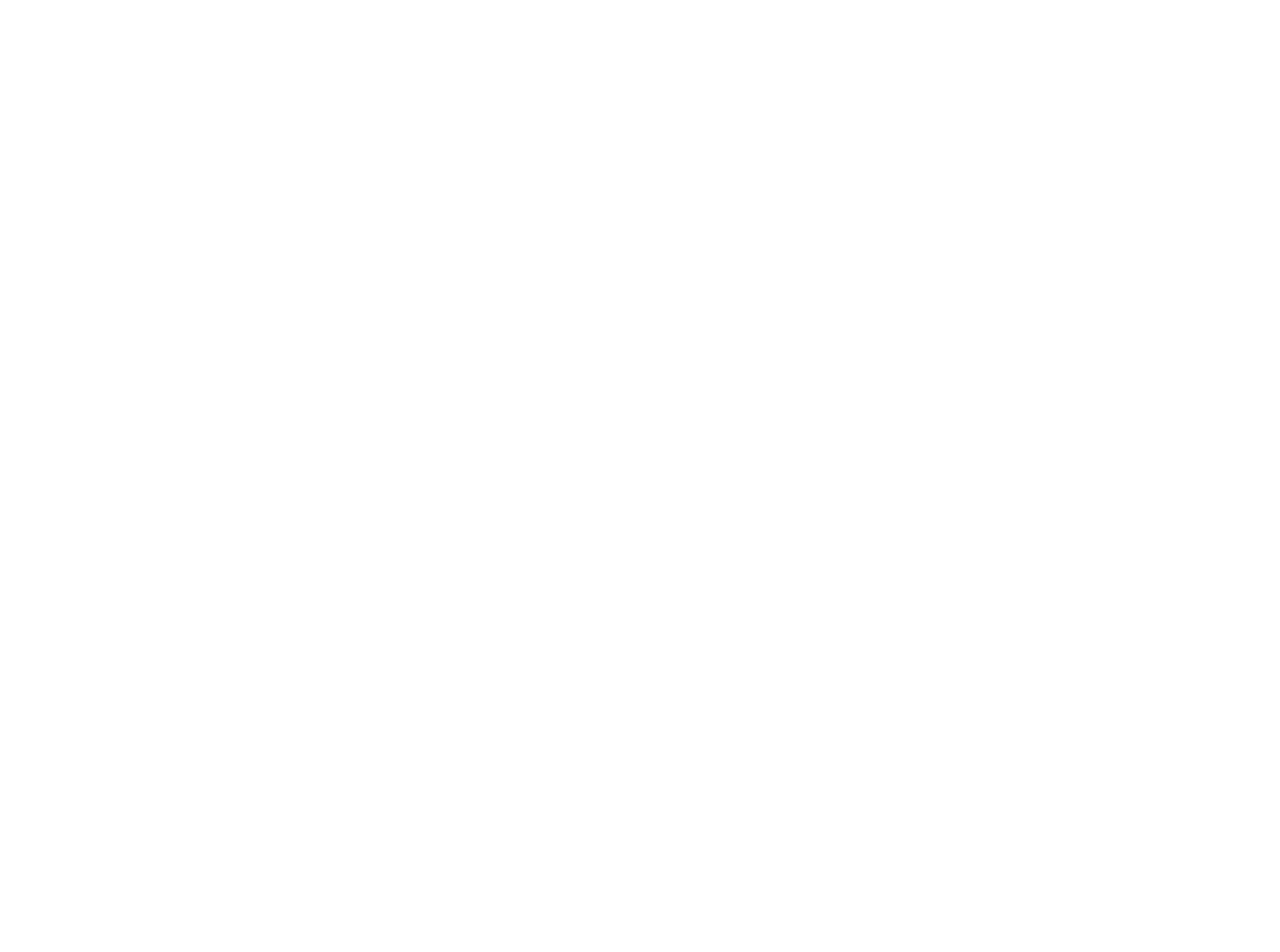
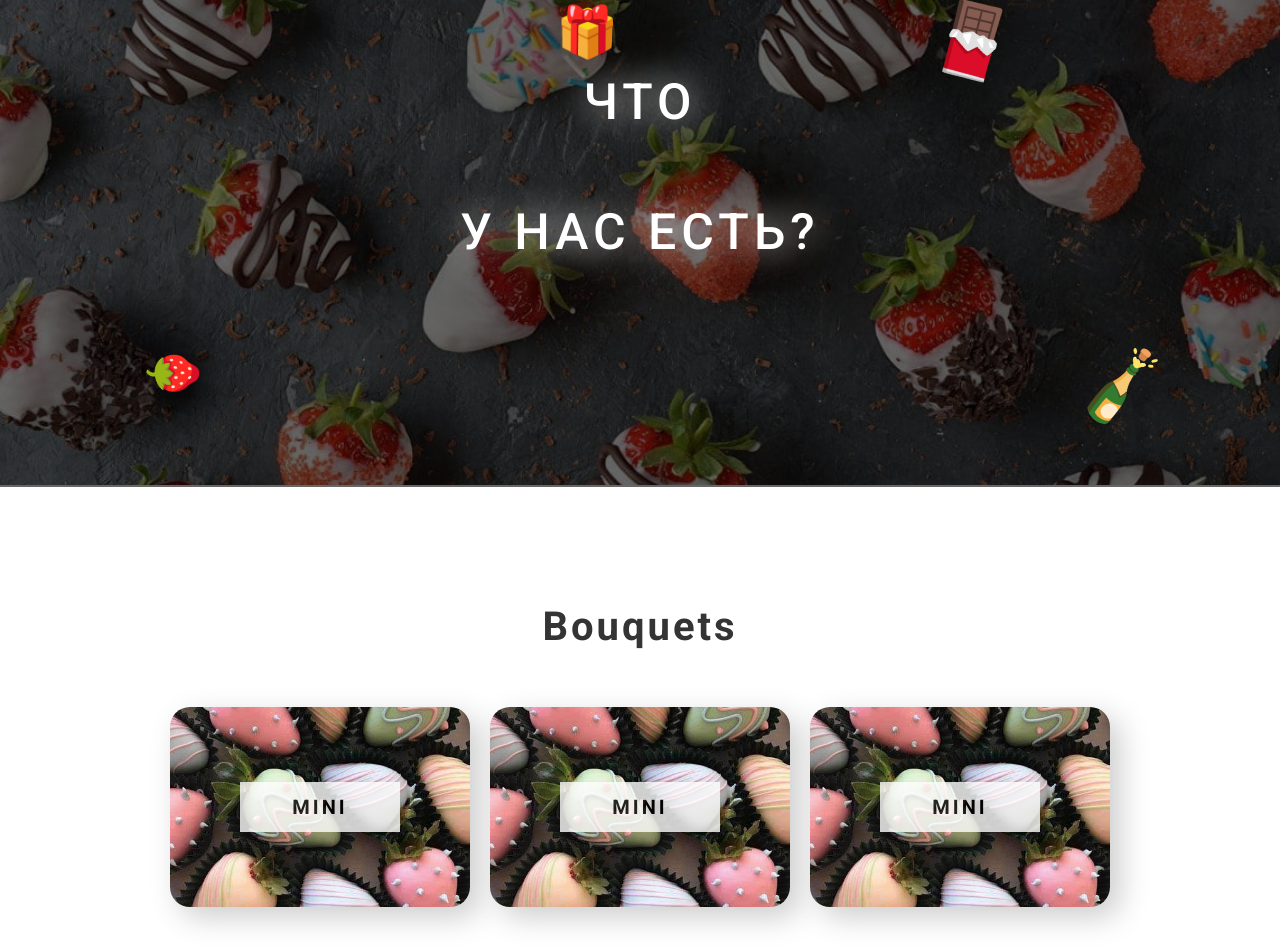
Before and after one commit to NEOdinok/buketochka-front, a Next.js app: page / in a window 1280 px wide. Shown: the part 266-1218 px from the top of the page. Before the commit the page ends 800 px from the top, so only its background shows below. Built offline with nearby package versions, Linux system fonts and the light colour scheme.

Commit message:
hero section, emoji animations, cards section partly ready

```diff
--- /dev/null
+++ b/src/comps/homeSections/CardsSection/CardsSection.tsx
@@ -0,0 +1,35 @@
+import styles from './styles.module.scss'
+import { forwardRef, useEffect, useState } from 'react';
+import Link from 'next/link';
+import cn from 'classnames';
+
+interface Props {
+	className?: string;
+  active: boolean;
+}
+
+const CardsSection= forwardRef<HTMLElement, Props>((props, ref) => {
+	const {active, className} = props;
+
+	return (
+		<section className={styles.types}>
+			<h2 className={styles.sectionHeader}>Bouquets</h2>
+
+			<div className={styles.cardsContainer}>
+				<Link href="#" target="_blank" className={styles.card}>
+					<span className={styles.cardInfo}>Mini</span>
+				</Link>
+
+				<Link href="#" target="_blank" className={styles.card}>
+					<span className={styles.cardInfo}>Mini</span>
+				</Link>
+
+				<Link href="#" target="_blank" className={styles.card}>
+					<span className={styles.cardInfo}>Mini</span>
+				</Link>
+			</div>
+  </section>
+	);
+})
+
+export default CardsSection;
--- /dev/null
+++ b/src/comps/homeSections/CardsSection/styles.module.scss
@@ -0,0 +1,92 @@
+@import '/src/styles/breakpoints';
+@import '/src/styles/vars';
+
+.types {
+	display: flex;
+	flex-direction: column;
+	justify-content: center;
+	align-items: center;
+}
+
+.sectionHeader {
+	letter-spacing: 3px;
+  font-weight: bold;
+  font-size: 4rem;
+  color: #343434;
+  padding-top: 120px;
+  padding-bottom: 60px;
+  text-align: center;
+}
+
+.cardsContainer {
+	width: 100%;
+	display: flex;
+	flex-wrap: wrap;
+	align-items: flex-start;
+	justify-content: center;
+	max-width: 120rem;
+}
+
+.card {
+	aspect-ratio: 3/2;
+	position: relative;
+	background-image: url('../../../../public/img/backs/str.jpg');
+  background-size: cover;
+  background-repeat: no-repeat;
+  background-position: 50% 50%;
+	display: flex;
+	justify-content: center;
+	align-items: center;
+	border-radius: 2rem;
+  font-size: 1.4rem;
+	min-width: 30rem;
+  min-height: 15rem;
+	margin-bottom: 4.5rem;
+	transition: transform 150ms ease;
+	box-shadow: 10px 10px 30px #CCC;
+
+	&:hover {
+		transform: scale(1.03);
+
+		.cardInfo {
+			transform: scale(1.03);
+		}
+	}
+}
+
+.cardInfo {
+	display: inline-block;
+	width: 30%;
+  font-size: 13px;
+	padding: 1.5rem 8rem;
+	display: flex;
+	justify-content: center;
+	align-items: center;
+	background-color: white;
+	opacity: 0.8;
+	font-weight: 700;
+	letter-spacing: 3px;
+	font-size: 2rem;
+	text-transform: uppercase;
+	color: #000;
+	transform: scale(1);
+	transition: transform 150ms ease;
+}
+
+
+@include tabletAndDesktop {
+	.cardsContainer {
+		gap: 2rem;
+	}
+}
+
+// @include mobile {
+// 	.cardsContainer {
+// 		gap: 4rem;
+// 	}
+
+// 	.card {
+// 		width: 80%;
+// 		background-size: cover;
+// 	}
+// }
--- /dev/null
+++ b/src/comps/homeSections/HeroSection/HeroSection.tsx
@@ -0,0 +1,44 @@
+import styles from './styles.module.scss';
+import Image from 'next/image';
+import heroImage from "public/img/backs/first_section_strawberries.jpeg";
+import heroImageMobile from "public/img/backs/first_section_strawberries_small.jpg";
+import { forwardRef, useEffect, useState } from 'react';
+import cn from 'classnames';
+
+interface Props {
+	className?: string;
+  active: boolean;
+}
+
+const HeroSection = forwardRef<HTMLElement, Props>((props, ref) => {
+	const {active, className} = props;
+	const [isMobile, setIsMobile] = useState(false);
+
+	useEffect(() => {
+		if (window.innerWidth > 600) {
+			setIsMobile(false);
+			console.log('set big picture');
+		} else {
+			setIsMobile(true);
+			console.log('set mobile');
+		}
+	}, []);
+
+	return (
+		<section ref={ref} className={cn(className, styles.heroSection, active? styles.active: '')}>
+			<div className={styles.heroImgWrap}>
+				{isMobile && <Image className={styles.heroImg} src={heroImageMobile} alt="Hero image mobile" />}
+				{!isMobile && <Image className={styles.heroImg} src={heroImage} alt="Hero image" />}
+				<div className={ styles.darkenImage } />
+				<p className={styles.heroText}>Что<br />у нас есть?</p>
+			</div>
+
+			<p className={cn(styles.berryEmoji, styles.emoji)}>&#127827;</p>
+      <p className={cn(styles.chocoEmoji, styles.emoji)}>&#127851;</p>
+      <p className={cn(styles.alcoEmoji, styles.emoji)}>&#127870;</p>
+      <p className={cn(styles.giftEmoji, styles.emoji)}>&#127873;</p>
+		</section>
+	);
+})
+
+export default HeroSection;
--- /dev/null
+++ b/src/comps/homeSections/HeroSection/styles.module.scss
@@ -0,0 +1,64 @@
+.heroSection {
+	position: relative;
+}
+
+.heroImgWrap {
+	position: relative;
+}
+
+.heroImg {
+	height: 70vh;
+	object-fit: cover;
+	width: 100%;
+	min-height: 35rem;
+}
+
+.darkenImage {
+	top: 0;
+	bottom: 0;
+	position: absolute;
+	width: 100%;
+	background-color: rgba(0,0,0,.6);
+	transition: all 1s;
+}
+
+.heroText {
+	position: absolute;
+	top: 20%;
+	width: 100%;
+	color: #fff;
+	font-size: 5rem;
+	letter-spacing: .5rem;
+	text-shadow: 0 0 35px white;
+	font-weight: 500;
+	text-transform: uppercase;
+	text-align: center;
+	line-height: 13rem;
+	cursor: pointer;
+}
+
+.emoji {
+  position: absolute;
+  left: 45%;
+  top: 40%;
+  transform: scale(0);
+  width: 10px;
+  height: 10px;
+  transition-delay: 2s;
+  transition: transform .3s ease-out;
+}
+
+.heroSection.active {
+  .berryEmoji {
+		transform: scale(4) translateX(-8vw) translateY(7vh) rotate(-50deg);
+  }
+  .alcoEmoji {
+		transform: scale(7) translateX(6vw) translateY(4vh) rotate(80deg);
+  }
+  .chocoEmoji {
+		transform: scale(7.5) translateX(4vw) translateY(-2vh) rotate(60deg);
+  }
+	.giftEmoji {
+		transform: scale(5) translateY(-3vh) rotate(360deg);
+	}
+}
--- a/src/pages/index.tsx
+++ b/src/pages/index.tsx
@@ -1,30 +1,23 @@
-interface Props {
-  className?: string;
-  active: boolean;
-}
+import HeroSection from "@/comps/homeSections/HeroSection/HeroSection";
+import CardsSection from "@/comps/homeSections/CardsSection/CardsSection";
+import { NextPage } from "next";
+import { useState, useRef } from "react";
+import { isInViewport } from "@/utils/homePageUi";
 
-export default function Home() {
-  // const [ heroActive, setHeroActive ] = useState(false);
-  // const [ cardsActive, setCardsActive ] = useState(false)
-  // const [ setsActive, setSetsActive ] = useState(false)
+const Home: NextPage = () => {
+  const [ heroActive, setHeroActive ] = useState(false);
+  const heroSectionRef = useRef<HTMLElement>(null);
+  const [ cardsActive, setCardsActive ] = useState(false)
+  const cardsSectionRef = useRef<HTMLElement>(null);
+
+  setTimeout(() => {
+    setHeroActive(true);
+  }, 2000);
+
   // const [ strawberryActive, setStrawberryActive ] = useState(false)
   // const [ chokoActive, setChokoActive ] = useState(false)
   // const [ combinationActive, setCombinationActive ] = useState(false)
 
-  // const isInViewport = (ref: RefObject<HTMLDivElement>, set: React.Dispatch<React.SetStateAction<boolean>>) => {
-  //   const top = ref.current?.getBoundingClientRect().top;
-  //   if (top){
-  //     if (top - 400 <= 0) {
-  //       set(true)
-  //     }
-  //   }
-  // }
-  // setTimeout(() => {
-  //   setHeroActive(true);
-  // }, 2000);
-
-  // const heroSectionRef = useRef<HTMLDivElement>(null);
-  // const setsSectionRef = useRef<HTMLDivElement>(null);
   // const strawberrySectionRef = useRef<HTMLDivElement>(null);
   // const chokoSectionRef = useRef<HTMLDivElement>(null);
   // const combinationSectionRef = useRef<HTMLDivElement>(null);
@@ -46,7 +39,10 @@
 
   return (
     <>
-      <p>Index file</p>
+      <HeroSection ref={heroSectionRef} active={heroActive} />
+      <CardsSection ref={cardsSectionRef} active={cardsActive} />
     </>
   )
 }
+
+export default Home;
--- /dev/null
+++ b/src/utils/homePageUi.tsx
@@ -0,0 +1,12 @@
+import { RefObject, Dispatch, SetStateAction } from 'react'
+
+const isInViewport = (ref: RefObject<HTMLElement>, set: Dispatch<SetStateAction<boolean>>) => {
+	const top = ref.current?.getBoundingClientRect().top;
+	if (top) {
+		if (top - 400 <= 0) set(true);
+	}
+}
+
+export {
+	isInViewport,
+}
```
